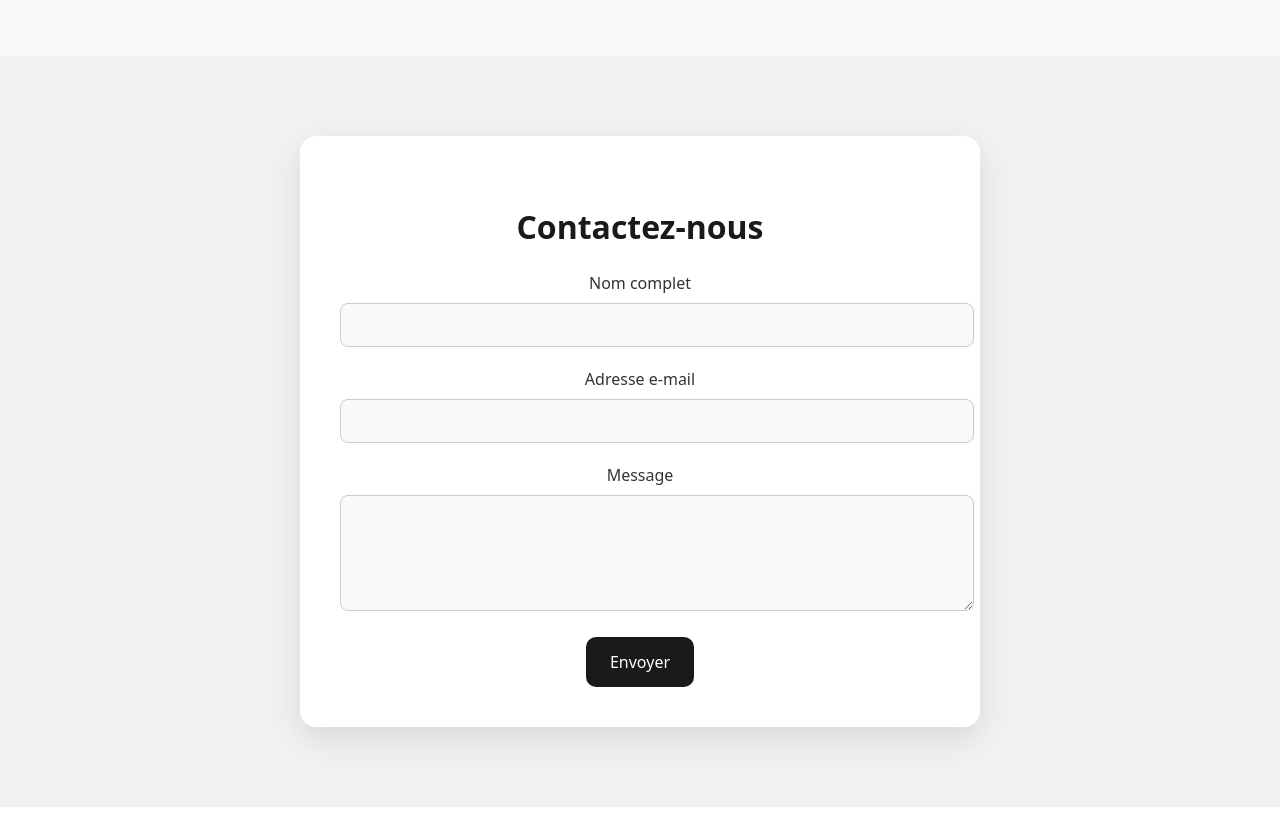
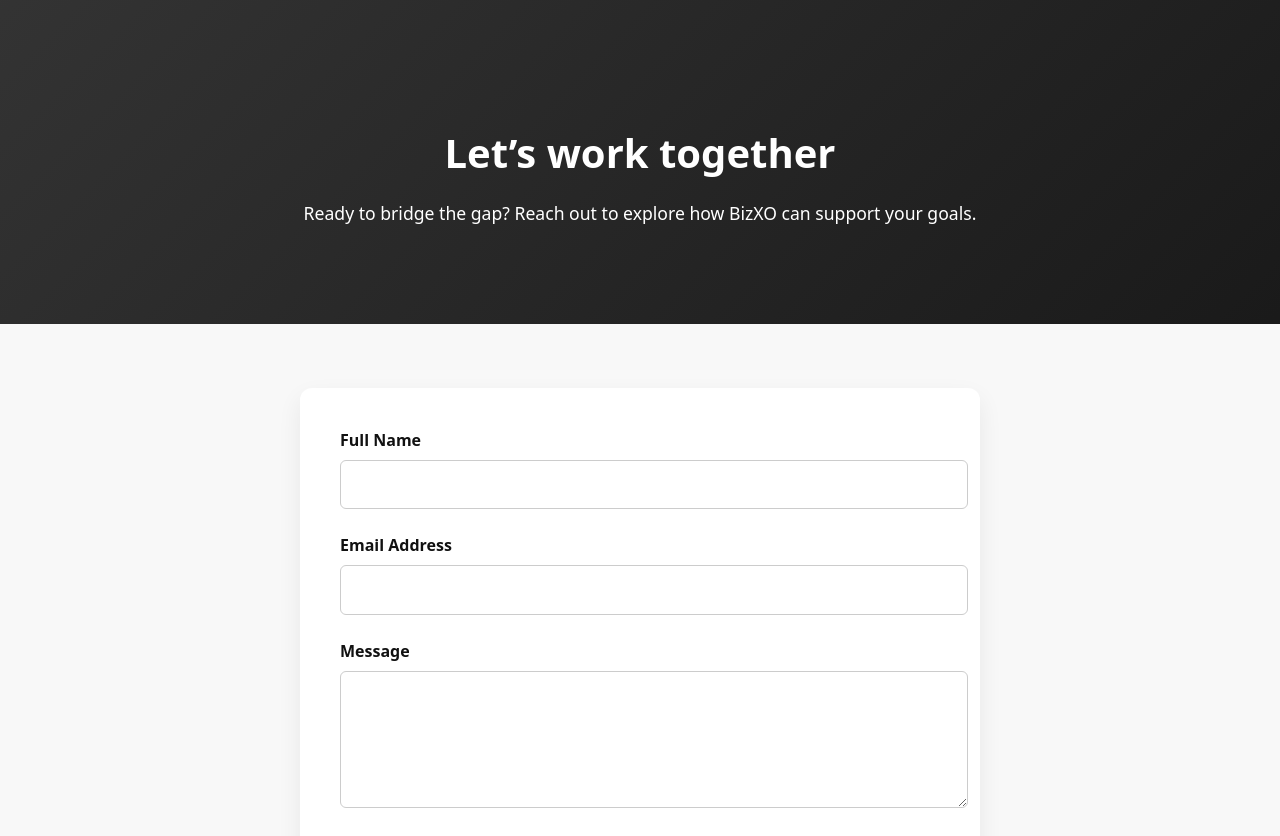
Before and after one commit to EstherLynn-Nk/landing-bizxo-clean, a Vue app: page / in a window 1280 px wide. Shown: the part 1920-2756 px from the top of the page. Before the commit the page ends 2727 px from the top, so only its background shows below. Built offline with nearby package versions, Linux system fonts and the light colour scheme.

Commit message:
Modification de la page contact

```diff
--- a/src/components/ContactSection.vue
+++ b/src/components/ContactSection.vue
@@ -1,6 +1,6 @@
 
 <!-- src/components/ContactForm.vue -->
-<template>
+<!-- <template>
   <section class="contact-form-section">
     <div class="form-container">
       <h2>Contactez-nous</h2>
@@ -116,4 +116,159 @@ button {
 button:hover {
   background-color: #333;
 }
+</style> -->
+<template>
+  <section class="contact-intro">
+    <h2 class="contact-title">Let’s work together</h2>
+    <p class="contact-subtitle">
+      Ready to bridge the gap? Reach out to explore how BizXO can support your goals.
+    </p>
+  </section>
+
+  <section class="contact-form-section">
+    <form class="contact-form" @submit.prevent="submitForm">
+      <div class="form-group">
+        <label for="name">Full Name</label>
+        <input id="name" v-model="form.name" type="text" required />
+      </div>
+
+      <div class="form-group">
+        <label for="email">Email Address</label>
+        <input id="email" v-model="form.email" type="email" required />
+      </div>
+
+      <div class="form-group">
+        <label for="message">Message</label>
+        <textarea id="message" v-model="form.message" rows="5" required></textarea>
+      </div>
+
+      <button type="submit" class="submit-button">Send Message</button>
+    </form>
+  </section>
+</template>
+
+<script>
+export default {
+  name: "Contact",
+  data() {
+    return {
+      form: {
+        name: "",
+        email: "",
+        message: ""
+      }
+    };
+  },
+  methods: {
+    submitForm() {
+      // You can connect this to an API later
+      console.log("Form submitted:", this.form);
+      alert("Message sent! We'll be in touch soon.");
+      // Reset form
+      this.form.name = "";
+      this.form.email = "";
+      this.form.message = "";
+    }
+  }
+};
+</script>
+
+<style scoped>
+/* Gradient intro section */
+.contact-intro {
+  background: linear-gradient(-45deg, #111, #333, #777, #ccc);
+  background-size: 400% 400%;
+  animation: gradientShift 12s ease infinite;
+  padding: 6rem 2rem;
+  color: #fff;
+  text-align: center;
+}
+
+.contact-title {
+  font-size: 2.5rem;
+  font-weight: bold;
+  margin-bottom: 1rem;
+}
+
+.contact-subtitle {
+  font-size: 1.1rem;
+  max-width: 700px;
+  margin: 0 auto;
+  line-height: 1.6;
+}
+
+@keyframes gradientShift {
+  0% {
+    background-position: 0% 50%;
+  }
+  50% {
+    background-position: 100% 50%;
+  }
+  100% {
+    background-position: 0% 50%;
+  }
+}
+
+/* Contact form */
+.contact-form-section {
+  padding: 4rem 2rem;
+  background-color: #f8f8f8;
+  display: flex;
+  justify-content: center;
+}
+
+.contact-form {
+  width: 100%;
+  max-width: 600px;
+  background: white;
+  padding: 2.5rem;
+  border-radius: 12px;
+  box-shadow: 0 10px 25px rgba(0, 0, 0, 0.07);
+}
+
+.form-group {
+  margin-bottom: 1.5rem;
+  text-align: left;
+}
+
+label {
+  display: block;
+  margin-bottom: 0.5rem;
+  font-weight: 600;
+  color: #111;
+}
+
+input,
+textarea {
+  width: 100%;
+  padding: 0.8rem;
+  border: 1px solid #ccc;
+  border-radius: 6px;
+  font-size: 1rem;
+  font-family: inherit;
+  resize: vertical;
+}
+
+input:focus,
+textarea:focus {
+  outline: none;
+  border-color: #999;
+  background-color: #fafafa;
+}
+
+.submit-button {
+  background-color: #111;
+  color: white;
+  padding: 0.9rem 2rem;
+  border: none;
+  border-radius: 50px;
+  font-weight: 600;
+  font-size: 1rem;
+  cursor: pointer;
+  transition: background-color 0.3s ease;
+}
+
+.submit-button:hover {
+  background-color: #333;
+}
 </style>
--- a/src/components/ServicesSection.vue
+++ b/src/components/ServicesSection.vue
@@ -525,11 +525,12 @@ export default {
   <section class="services-section" ref="section">
 
     <div class="intro-block">
+      <h1>Our services</h1>
 
       <div class="intro-overlay">
 
         <h2 class="intro-title">
-          <p class="section_number">Our services </p>
+
           <span class="typewriter-wrapper">
             <span class="typewriter" v-html="highlightedIntro"></span>
           </span>
@@ -569,7 +570,7 @@ export default {
     return {
       introText: '',
       highlightedIntro: '',
-      fullIntroText: 'Des services conçus pour propulser vos décisions stratégiques',
+      fullIntroText: 'At BizXO, we offer sharp, executive-level support across three essential service areas — built to move organizations forward',
       highlightTarget: 'propulser',
       services: [
         {
@@ -651,12 +652,13 @@ color: #777777;
 }
 
 .intro-block {
-  background: linear-gradient(-45deg, #000000, #333333, #777777);
+  background: linear-gradient(-45deg, #8d8787, #343232,#474242);
   background-size: 400% 400%;
   animation: gradientShift 10s ease infinite;
   color: #fff;
   padding: 4rem 2rem;
   text-align: center;
+
 }
 
 @keyframes gradientShift {
@@ -689,12 +691,13 @@ color: #777777;
   max-width: 100%;
   word-wrap: break-word;
   white-space: normal;
+  font-size: 1.5rem;
 }
 
 .typewriter {
   display: inline;
   border-right: 2px solid white;
-  animation: blink-caret 0.75s step-end infinite;
+  animation: blink-caret 0.5s step-end infinite;
 }
 
 @keyframes blink-caret {
```
